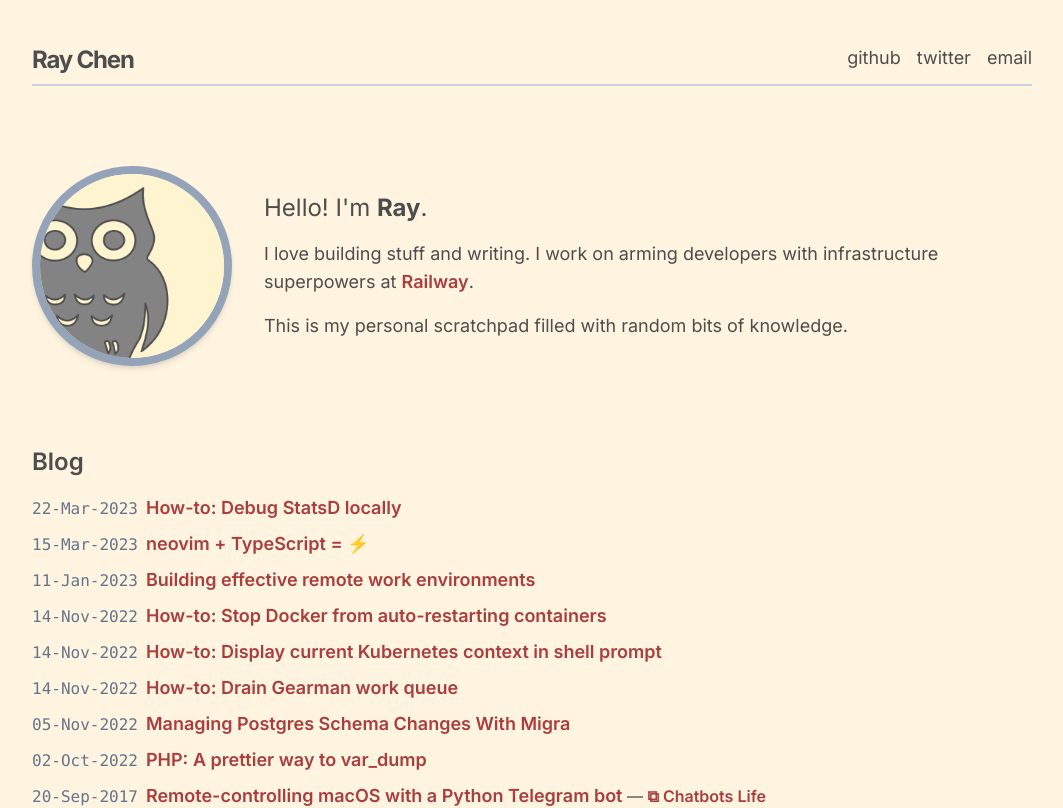
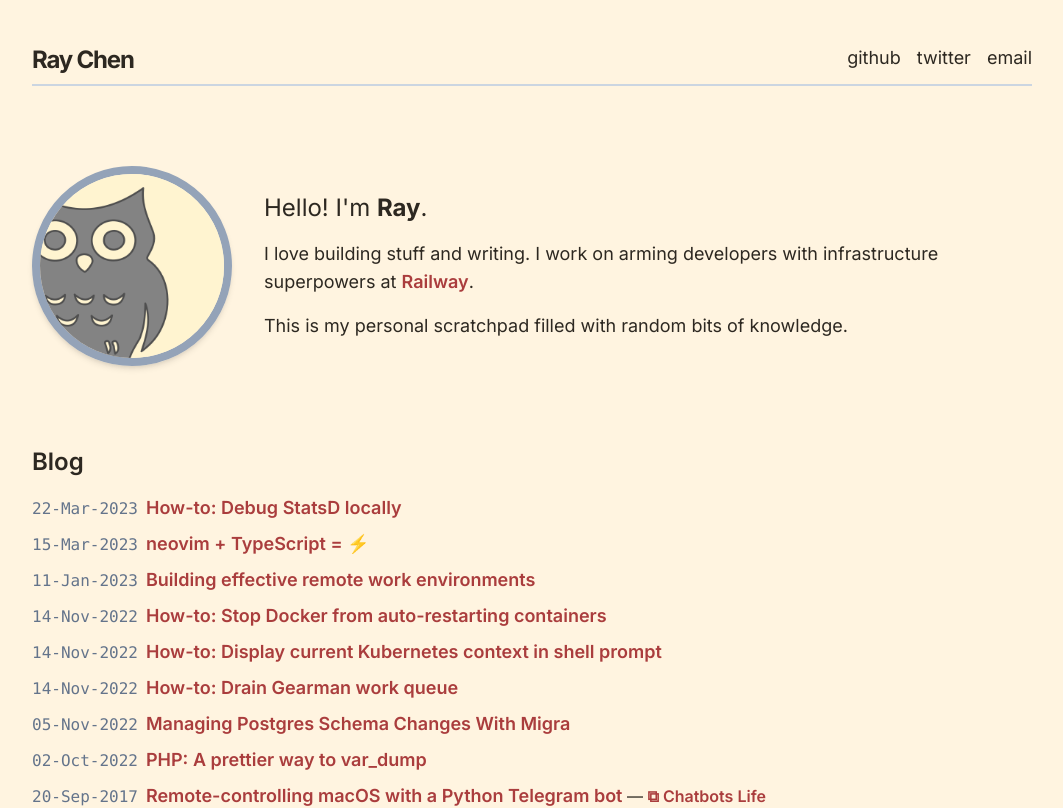
Before and after one commit to half0wl/raychen.io, a Next.js app: page / in a window 1280 px wide. Shown: the top 808 px of the page, without its empty margins (108-1171 px from the left). Built offline with nearby package versions, Linux system fonts and the light colour scheme.

Commit message:
Tweak body color

```diff
--- a/src/styles/globals.css
+++ b/src/styles/globals.css
@@ -17,7 +17,7 @@ body {
   overflow: scroll;
   white-space: normal;
   background-color: #fff4e0;
-  color: #4d4d4d;
+  color: #2d2821;
 }
 
 main a {
```
